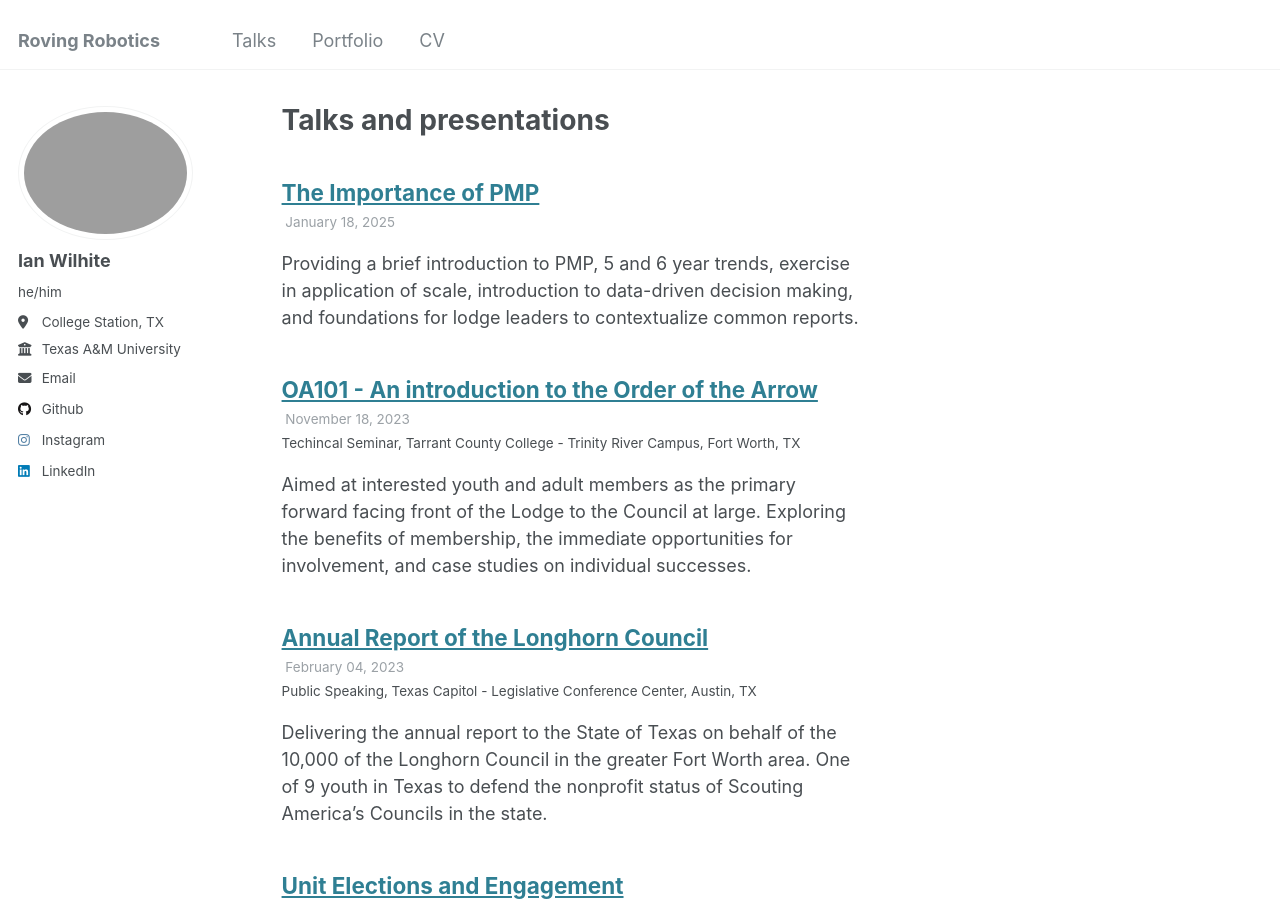
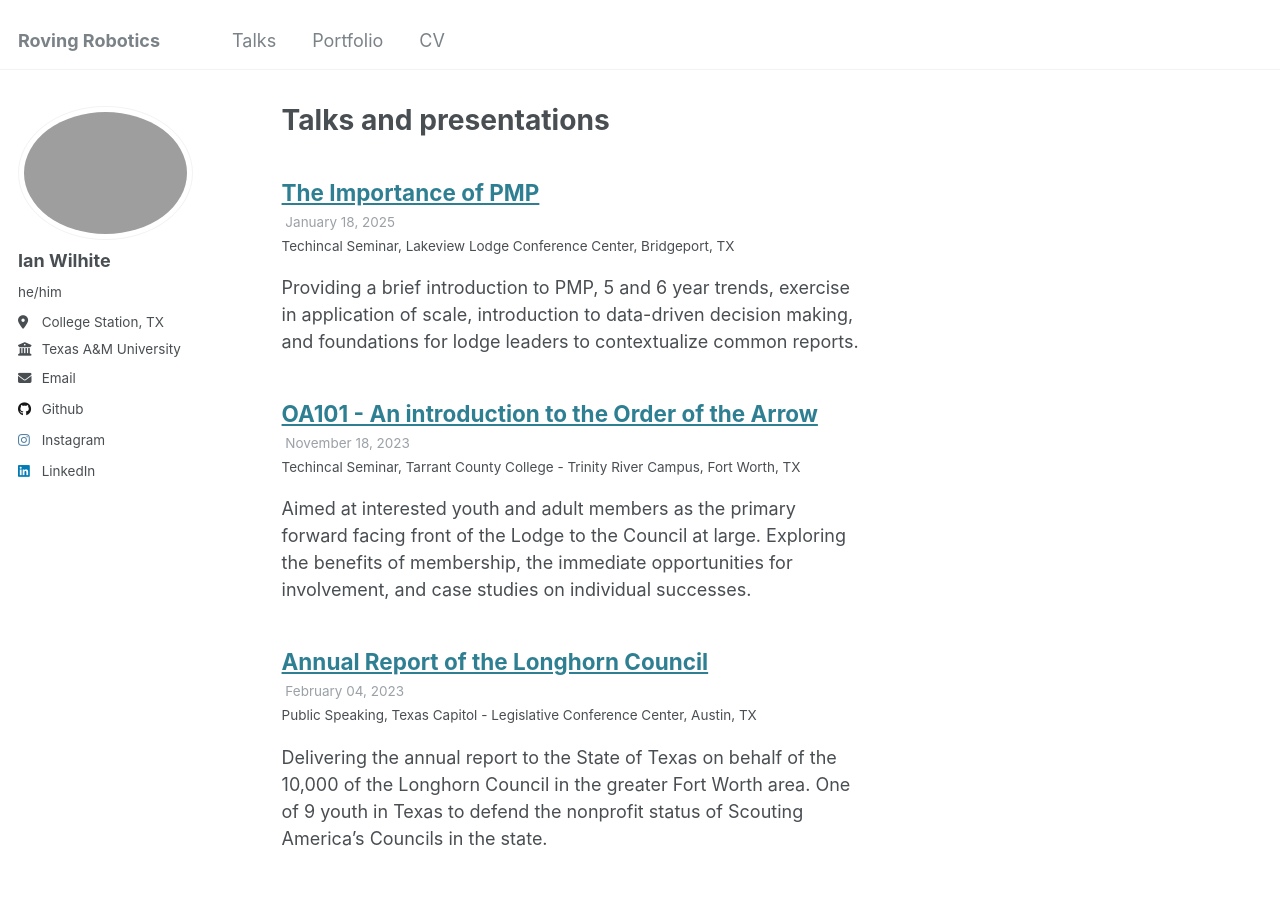
Before and after one commit to Ian-Wilhite/Ian-Wilhite.github.io, a Jekyll site: the page built from _pages/talks.html, in a window 1280 px wide and 900 px high. Built offline with Jekyll 4.4.1, drawn with Linux system fonts in a browser that asks for light colours.

Commit message:
correct talks

```diff
--- a/_talks/2025-triad.md
+++ b/_talks/2025-triad.md
@@ -2,10 +2,10 @@
 title: "The Importance of PMP"
 collection: talks
 type: "Techincal Seminar"
-# venue: "Memorial Student Center, Texas A&M University"
+venue: "Lakeview Lodge Conference Center"
 date: January 18th, 2025
 location: "Bridgeport, TX"
 ---
 Providing a brief introduction to PMP, 5 and 6 year trends, exercise in application of scale, introduction to data-driven decision making, and foundations for lodge leaders to contextualize common reports.
 
-![slides](files/importance_of_PMP.pdf)
+[slides](files/importance_of_PMP.pdf)
```
